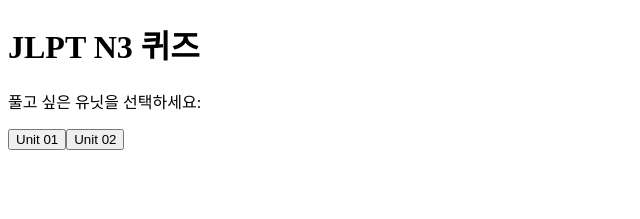
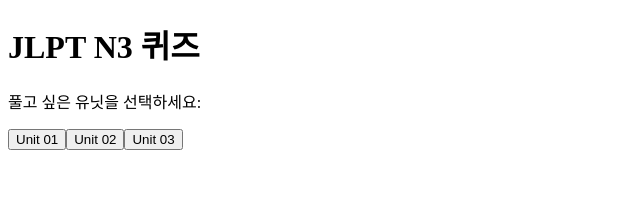
Before and after one commit to kyomusyugi/JLPT_N3, a Next.js app: page / in a window 1280 px wide. Shown: the top 219 px of the page, without its empty margins (0-640 px from the left). Built offline with nearby package versions, Linux system fonts and the light colour scheme.

Commit message:
Update page.tsx

```diff
--- a/app/page.tsx
+++ b/app/page.tsx
@@ -3,11 +3,13 @@
 import { useState } from "react";
 import { words_01 } from "@/lib/words_01";
 import { words_02 } from "@/lib/words_02";
+import { words_03 } from "@/lib/words_03";
 import QuizPage from "@/components/quizpage";
 
 const units = {
   "Unit 01": words_01,
   "Unit 02": words_02,
+  "Unit 03": words_03,
 };
 
 export default function HomePage() {
```
